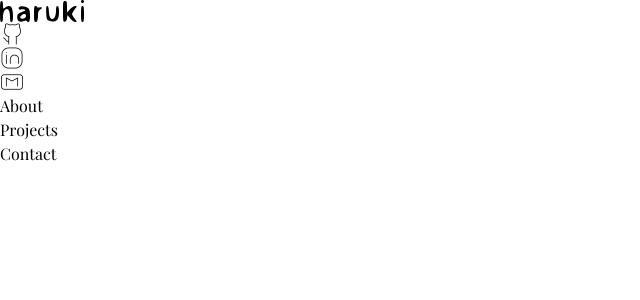
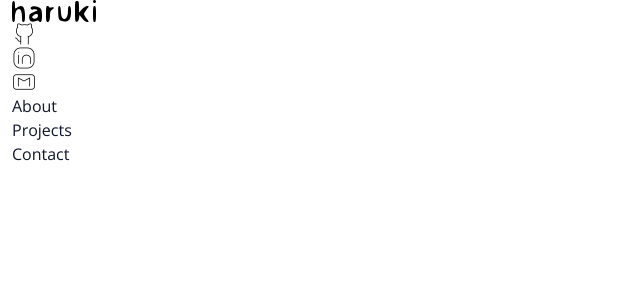
Before and after one commit to HarukiNguyen/portfolio, a React (Vite) app: page / in a window 1280 px wide. Shown: the top 300 px of the page, without its empty margins (0-640 px from the left). Built offline with nearby package versions, Linux system fonts and the light colour scheme.

Commit message:
feat: :lipstick: change font, add color, line height for container

```diff
--- a/src/App.jsx
+++ b/src/App.jsx
@@ -2,7 +2,7 @@ import Header from "./layouts/Header";
 
 function App() {
   return (
-    <div className="container font-heading">
+    <div className="container px-3 text-slate-900 font-body leading-normal ">
       <Header />
     </div>
   );
```
